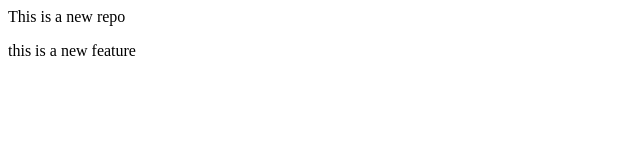
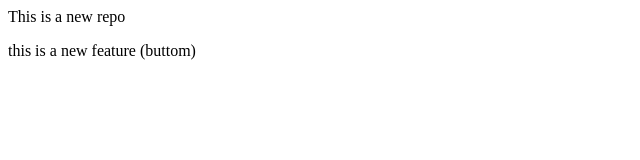
Before and after one commit to vamsikrishna1006/localrepo-for-git, a plain HTML site: page index.html in a window 1280 px wide. Shown: the full height of the page, 0-640 px from the left. Drawn offline with Linux system fonts and the light colour scheme.

```diff
--- a/index.html
+++ b/index.html
@@ -1,2 +1,2 @@
 <p>This is a new repo</p>
-<p> this is a new feature</p>
+<p> this is a new feature (buttom)</p>
```
